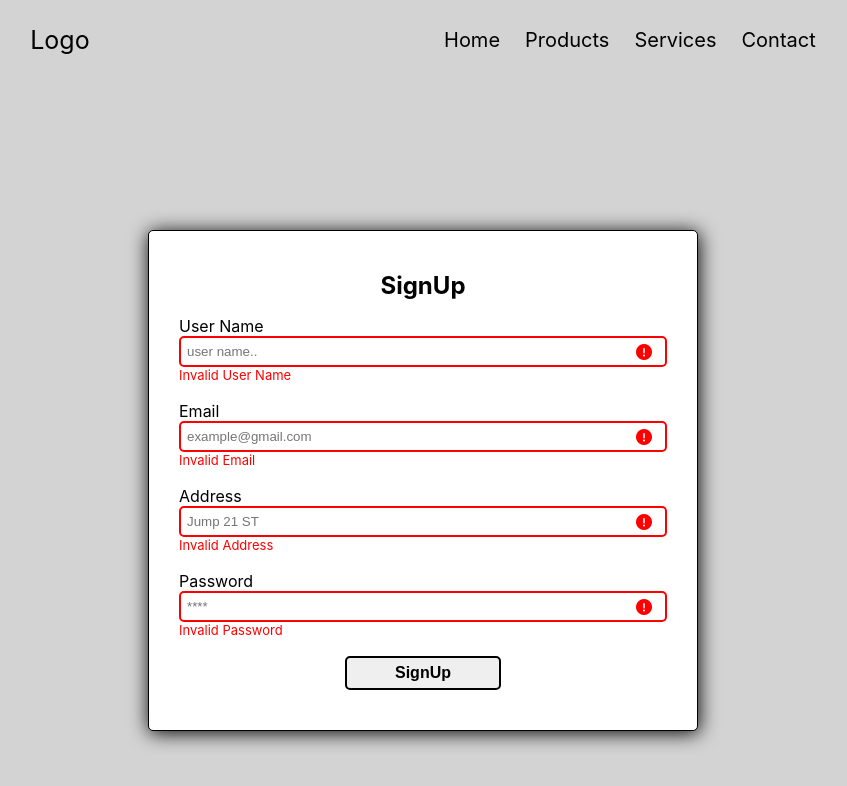
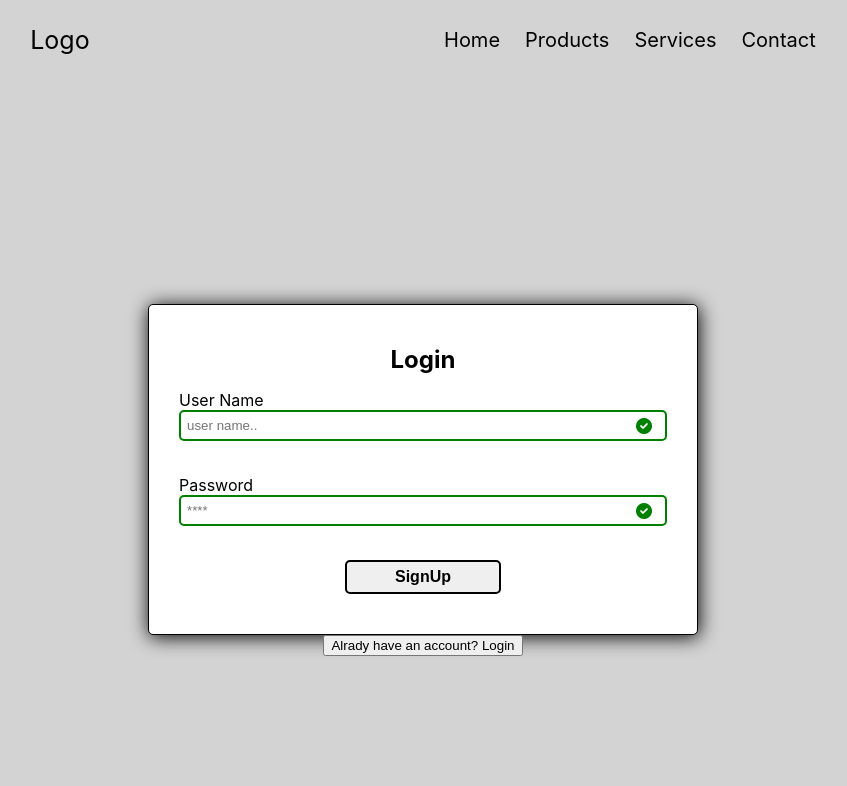
Before and after one commit to Yosefha4/Digital-Invoices, a React (Create React App) app in the folder frontend/: page / in a window 1280 px wide. Shown: the top 786 px of the page, without its empty margins (217-1064 px from the left). Built offline with nearby package versions, Linux system fonts and the light colour scheme.

Commit message:
Add auth components

```diff
--- a/frontend/src/components/Auth.jsx
+++ b/frontend/src/components/Auth.jsx
@@ -1,12 +1,14 @@
-import React from "react";
+import React, { useState } from "react";
 import Signup from "./Signup";
+import Login from "./Login";
 
 const Auth = () => {
-  // const [authMode,setAuthMode] = useState(false);
+  const [authMode,setAuthMode] = useState(false);
 
   return (
     <div className="auth-container">
-      <Signup />
+   {authMode ?   <Signup /> : <Login />}
+      <button type='button' className='secondbtn' onClick={() => setAuthMode(!authMode)} >Alrady have an account? Login </button>
     </div>
   );
 };
--- a/frontend/src/components/Homepage.jsx
+++ b/frontend/src/components/Homepage.jsx
@@ -4,12 +4,13 @@ import { Link } from "react-router-dom";
 
 const Homepage = () => {
   const [users, setUsers] = useState([]);
+  const [userToken,setUserToken] = useState(false);
 
   const fetchUsers = async () => {
     try {
       const res = await axios.get("http://localhost:5002/api/users");
       //   setUsers()
-      console.log("the axios result is: ", res.data);
+      // console.log("the axios result is: ", res.data);
       setUsers(res.data);
       //   res.data.forEach(item =>{
       //     setUsers([...users,item.user_name]);
@@ -22,6 +23,14 @@ const Homepage = () => {
 
   useEffect(() => {
     fetchUsers();
+  }, []);
+
+  useEffect(() => {
+    const tkn = sessionStorage.getItem("token");
+    if(!tkn){
+      setUserToken(false);
+    }
+    setUserToken(true)
   }, []);
   return (
     <section className="homepage">
--- /dev/null
+++ b/frontend/src/components/Login.jsx
@@ -0,0 +1,155 @@
+import React, { useEffect, useState } from "react";
+import InputItem from "./InputItem";
+import axios from "axios";
+
+const Login = () => {
+  const [username, setUsername] = useState("");
+  const [password, setUserPassword] = useState("");
+
+  const [errorInputMsg, setErrorInputMsg] = useState({
+    userName: true,
+    userPassword: true,
+  });
+
+  const checkInputs = () => {
+    // Check if all inputs are valid
+    const isValid = username.length >= 3 && validatePassword();
+
+    if (!isValid) {
+      // All inputs are valid, show alert
+      setErrorInputMsg((prevState) => ({
+        ...prevState,
+        userName: username.length > 3,
+        userPassword: validatePassword(),
+      }));
+      return false;
+    } else {
+      // Update errorInputMsg state based on validation results
+      console.log("ALL VALID");
+      // alert("ALL VALID");
+      return true;
+    }
+  };
+
+  function validatePassword() {
+    if (password === "" || password.length < 3) {
+      return false;
+    } else {
+      return true;
+    }
+  }
+
+  const handleLoginFunc = async (e) => {
+    e.preventDefault();
+    if(checkInputs()){
+      try {
+        await axios
+          .post("http://localhost:5002/api/users/login/", {
+            user_name: username,
+            password: password,
+          })
+          .then((response) => {
+            // Successful login, handle token or any other action
+            const token = response.data.token;
+            sessionStorage.setItem("token",token);
+            window.location.href = '/homepage';
+            // Do something with the token
+          })
+          .catch((error) => {
+            if (error.response) {
+              // The request was made and the server responded with a status code
+              if (error.response.status === 404) {
+                // User not found
+
+                alert("User not found");
+                // Display appropriate message to the user
+              } else if (error.response.status === 401) {
+                // Invalid password
+
+                alert("Invalid password");
+                // Display appropriate message to the user
+              } else {
+                // Other server errors
+
+                alert("Something went wrong ...");
+                // Display appropriate message to the user
+              }
+            } else if (error.request) {
+              // The request was made but no response was received
+              console.error("No response received");
+              // Display appropriate message to the user
+            } else {
+              // Something happened in setting up the request that triggered an Error
+              console.error("Error", error.message);
+              // Display appropriate message to the user
+            }
+          });
+
+        // const res =  await axios.get("http://localhost:5002/api/users");
+        // console.log(res.status)
+      } catch (error) {
+        console.log(error);
+      }
+    }
+
+
+
+  };
+  // const handleLoginFunc = async (e) => {
+  //   e.preventDefault();
+  //   try {
+  //     const res  = await axios.post("http://localhost:5002/api/users/login/",{
+  //       user_name:username,
+  //       password:password
+  //     });
+  //     if(res.status === 404) {
+  //       return res.json("User not found")
+  //     }
+  //     else if(res.status === 401){
+  //       return res.json("Password incorrect")
+  //     }
+  //     else if(res.status === 500){
+  //       return res.json("Something went wrong ...")
+  //     }
+  //     else{
+  //       return res.data;
+  //     }
+  //     // const res =  await axios.get("http://localhost:5002/api/users");
+  //     // console.log(res.status)
+  //   } catch (error) {
+  //     console.log(error)
+  //   }
+  // }
+
+  return (
+    <form className="signup" name="form" onSubmit={handleLoginFunc}>
+      <h2>Login</h2>
+      <InputItem
+        label="User Name"
+        inputType="text"
+        placeHolder="user name.."
+        name="username"
+        changeFunc={setUsername}
+        errorFlag={errorInputMsg.userName}
+        errorMessage="Invalid User Name"
+      />
+
+      <InputItem
+        label="Password"
+        inputType="password"
+        name="password"
+        placeHolder="****"
+        changeFunc={setUserPassword}
+        errorFlag={errorInputMsg.userPassword}
+        errorMessage="Invalid Password"
+      />
+      <div className="auth-btns">
+        <button type="submit" className="btn">
+          SignUp
+        </button>
+      </div>
+    </form>
+  );
+};
+
+export default Login;
--- a/frontend/src/components/Signup.jsx
+++ b/frontend/src/components/Signup.jsx
@@ -1,5 +1,6 @@
 import React, { useEffect, useState } from "react";
 import InputItem from "./InputItem";
+
 
 const Signup = () => {
   const [username, setUsername] = useState("");
@@ -9,22 +10,22 @@ const Signup = () => {
   const [password, setUserPassword] = useState("");
 
   const [errorInputMsg, setErrorInputMsg] = useState({
-    userName: false,
-    userEmail: false,
-    userAddress: false,
-    userPassword: false,
+    userName: true,
+    userEmail: true,
+    userAddress: true,
+    userPassword: true,
   });
 
   //   const [errorFlag,setErrorFlag] = useState(0);
 
-  useEffect(() => {
-    validateInputs();
-  },[username,email,userAdd,password])
+  // useEffect(() => {
+  //   validateInputs();
+  // },[username,email,userAdd,password])
 
   const handleSubmit = (e) => {
     e.preventDefault();
 
-    checkInputs();
+    checkInputs()
 
     // alert("SUBMIT!" + username + " " + email + " " + password );
   };
@@ -53,11 +54,12 @@ const Signup = () => {
         userPassword: validatePassword(),
         userAddress: userAdd.length > 5
       }));
-
+        return false;
     } else {
       // Update errorInputMsg state based on validation results
       console.log("ALL VALID")
       alert("ALL VALID")
+      return true;
     }
   };
 
@@ -122,6 +124,7 @@ const Signup = () => {
         <button type="submit" className="btn" onClick={handleSubmit}>
           SignUp
         </button>
+        {/* <button type='button' className='secondbtn' >Alrady have an account? Login </button> */}
         {/* <button type='button' className='secondbtn' onClick={() => setAuthMode(!authMode)}>Alrady have an account? Login </button> */}
       </div>
     </form>
```
